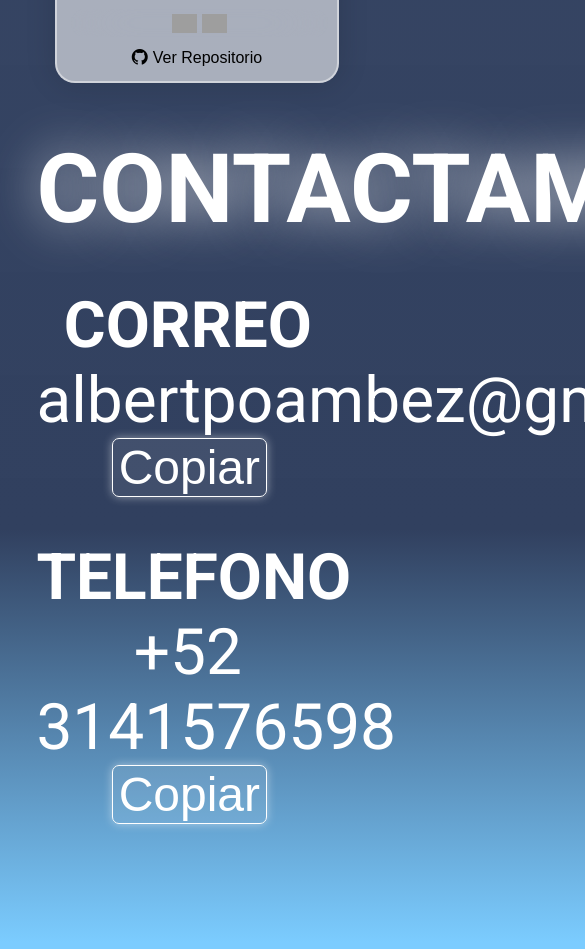
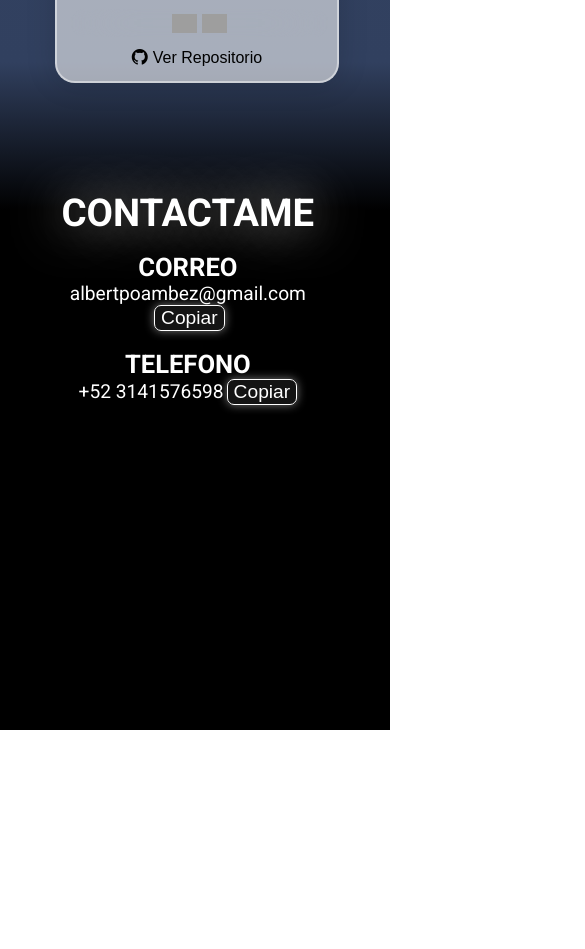
Before and after one commit to AmbrizAlberto/Portfolio, a Next.js app: page / in a window 390 px wide. Shown: the part 2980-3929 px from the top of the page, 585 px wide, since content can reach past the window. After the commit the page ends 3710 px from the top, so only its background shows below. Built offline with nearby package versions, Linux system fonts and the light colour scheme; grey boxes are pictures that could not be loaded.

Commit message:
Responsive v1.6

```diff
--- a/app/css/mainrespons.css
+++ b/app/css/mainrespons.css
@@ -1,6 +1,5 @@
-
+/* Estilos para tabletas */
 @media screen and (max-width: 768px) {
-    /* Estilos para tabletas */
     html{
         background-image: linear-gradient(to bottom, #ff7e5f 5%, #ff7f5f 10%, #31405fe7 20%, #31405f 97%, #7bccff 100%);
     }
@@ -66,11 +65,16 @@
 
   }
 
-  /* Ejemplo de media query para teléfonos celulares */
+
+
+
+
+
+
+  /* Estilos para teléfonos celulares */
   @media screen and (max-width: 480px) {
-    /* Estilos para teléfonos celulares */
     html{
-        background-image: linear-gradient(to bottom, #ff7e5f 5%, #ff7f5f 15%, #31405fe7 25%, #31405f 85%, #7bccff 95%);
+        background-image: linear-gradient(to bottom, #ff7e5f 5%, #ff7f5f 13%, #31405fe7 20%, #31405f 82%, #000000 86%);
     }
     .personaldata{
         margin-top: 10%;
@@ -133,5 +137,12 @@
     .container-project .nameprj{
         font-size: 150%;
     }
+    .contactme{
+        margin-top: 40%;
+        font-size: 40%;
+    }
+    .contactme .correotxt{
+        font-size: 150%;
+    }
 
   }
```
